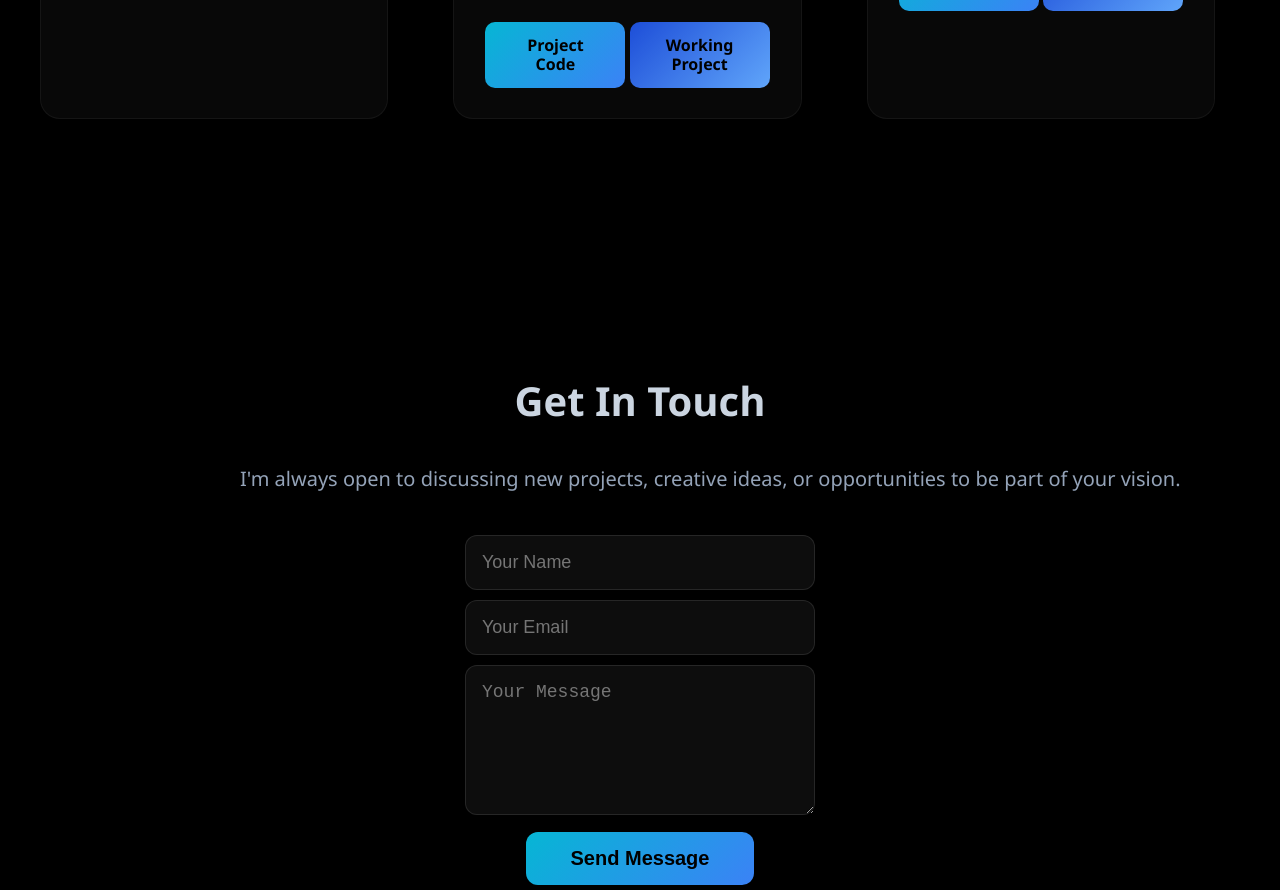
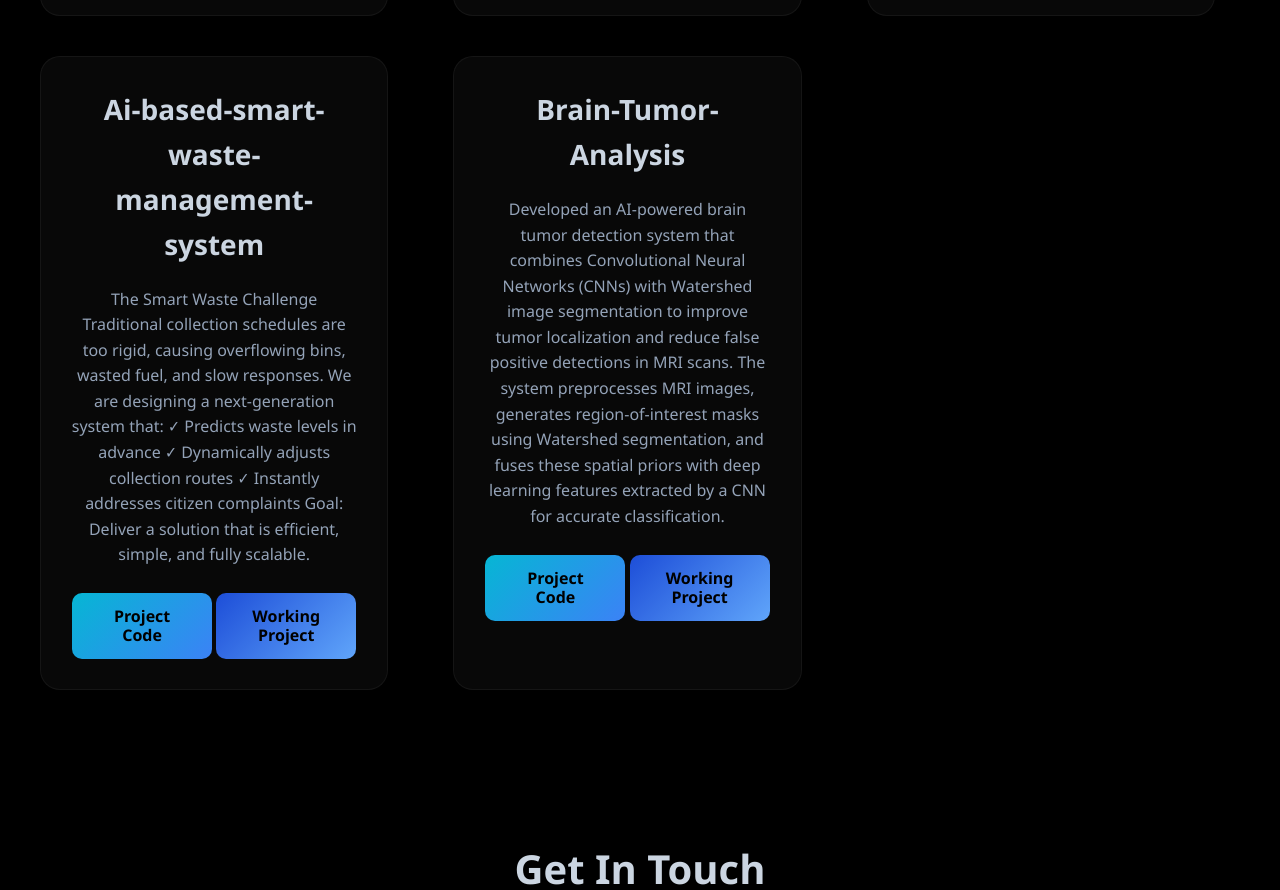
Before and after one commit to Bhardwaj2809/Portfolio-Website, a plain HTML site: page index.html in a window 1280 px wide. Shown: the part 3210-4100 px from the top of the page. Drawn offline with Linux system fonts and the light colour scheme.

Commit message:
Update index.html

```diff
--- a/index.html
+++ b/index.html
@@ -191,6 +191,27 @@
                     <a href="https://github.com/Bhardwaj2809/Sentimental-Analysis-chatbot" target="_blank" class="project-link">Project Code</a>
                     <a href="https://sentimental-analysis-chatbot-6kbx8bgjjtrfdcktgazxfg.streamlit.app/" target="_blank" class="project-status">Working Project</a>
                 </div>
+                <div class="project-card">
+                    <h3>Ai-based-smart-waste-management-system</h3>
+                    <p> The Smart Waste Challenge
+
+Traditional collection schedules are too rigid, causing overflowing bins, wasted fuel, and slow responses.
+
+We are designing a next-generation system that:
+✓ Predicts waste levels in advance
+✓ Dynamically adjusts collection routes
+✓ Instantly addresses citizen complaints
+
+Goal: Deliver a solution that is efficient, simple, and fully scalable.</p>
+                    <a href="https://github.com/Bhardwaj2809/Ai-based-smart-waste-management-system" target="_blank" class="project-link">Project Code</a>
+                    <a href="#" target="_blank" class="project-status">Working Project</a>
+                </div>
+                <div class="project-card">
+                    <h3>Brain-Tumor-Analysis</h3>
+                    <p>Developed an AI-powered brain tumor detection system that combines Convolutional Neural Networks (CNNs) with Watershed image segmentation to improve tumor localization and reduce false positive detections in MRI scans. The system preprocesses MRI images, generates region-of-interest masks using Watershed segmentation, and fuses these spatial priors with deep learning features extracted by a CNN for accurate classification.</p>
+                    <a href="https://github.com/Bhardwaj2809/Brain-Tumor-Analysis" target="_blank" class="project-link">Project Code</a>
+                    <a href="#" target="_blank" class="project-status">Working Project</a>
+                </div>
             </div>
         </div>
     </section>
```
